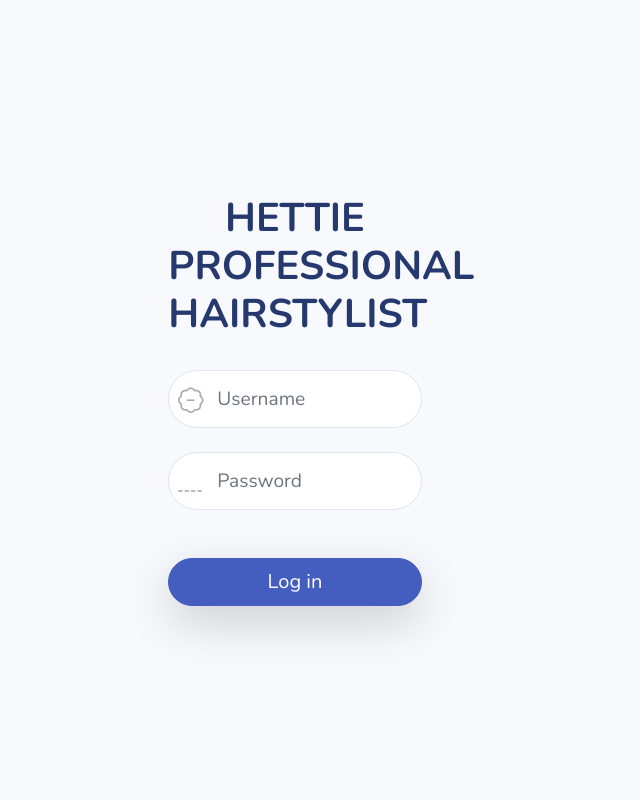
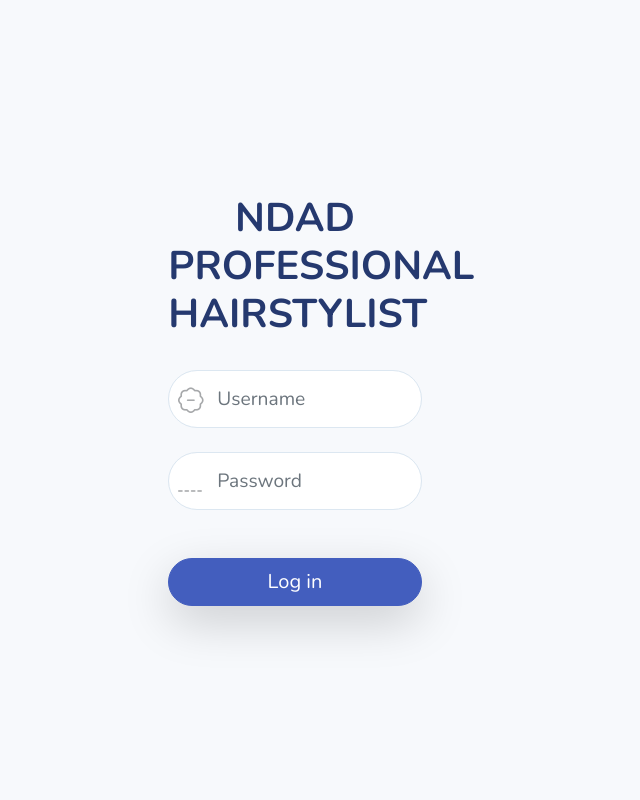
Before and after one commit to bdkr21/servqualz, a PHP site: page /login.php in a window 1280 px wide. Shown: the whole page, without its empty margins (345-985 px from the left). Run offline with PHP 8.4, Linux system fonts and the light colour scheme; some libraries are stand-ins or nearby versions.

Commit message:
Update login.php

```diff
--- a/login.php
+++ b/login.php
@@ -17,7 +17,7 @@
         <div class="col-lg-5 col-12">
             <div class="container w-100">
                 <div id="auth-left" class="text-center">
-                    <h1>HETTIE PROFESSIONAL HAIRSTYLIST</h1><br>
+                    <h1>NDAD PROFESSIONAL HAIRSTYLIST</h1><br>
                     <!-- <img src="assets/images/logocv.png" alt="Logo" class="mb-4" style="max-width: 250px;"> -->
                     <form action="login-act.php" method="post">
                         <div class="form-group position-relative has-icon-left mb-4">
```
